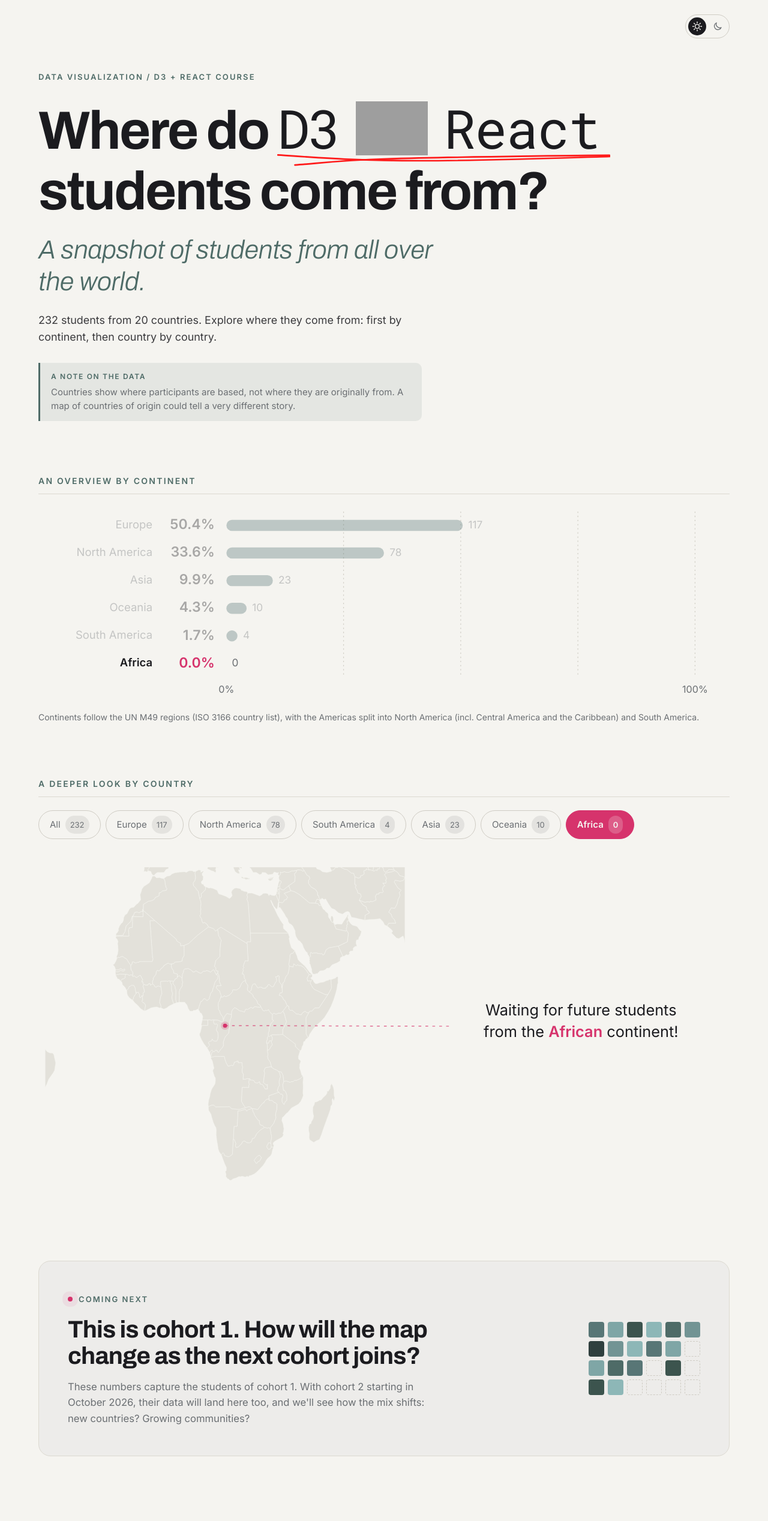
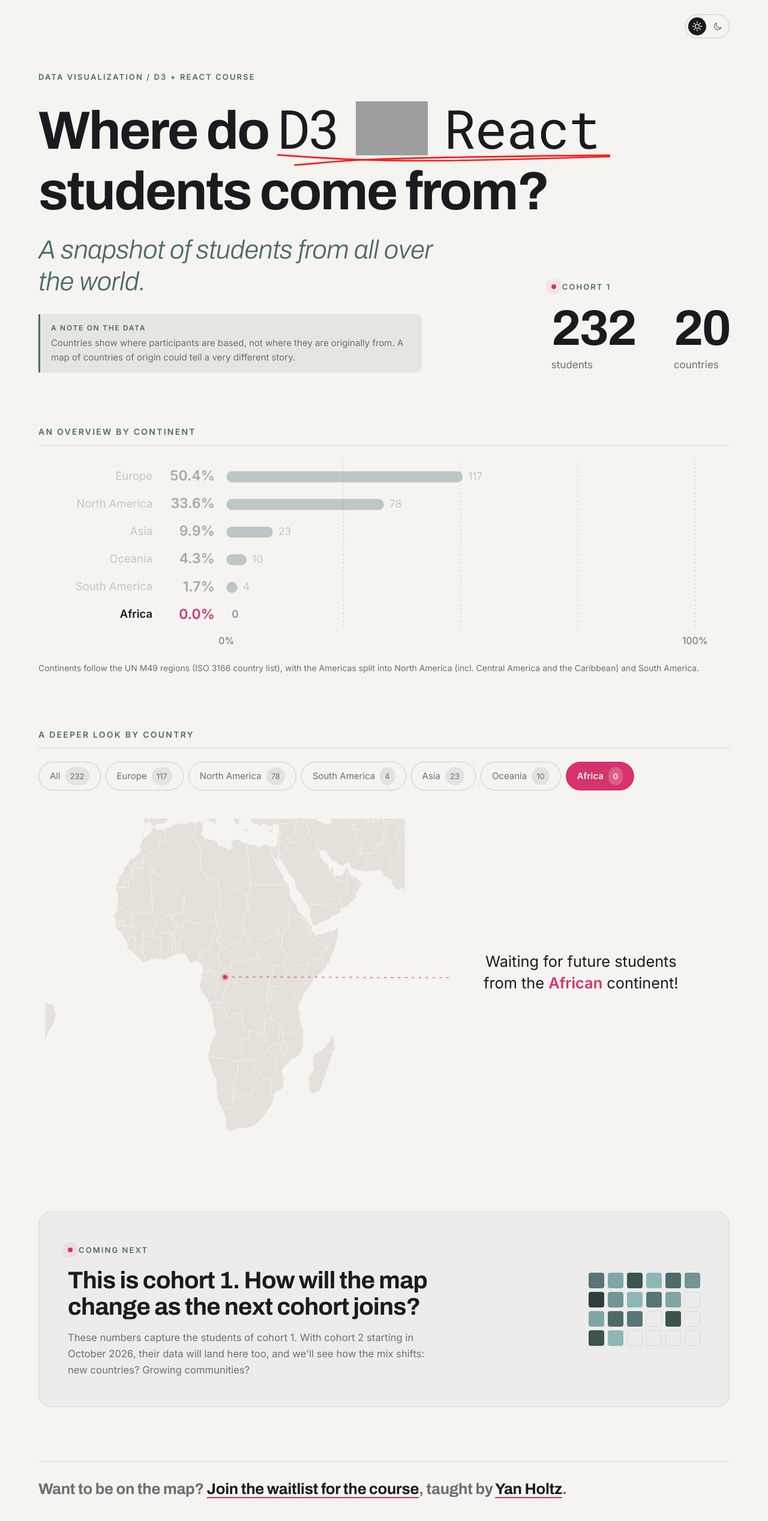
Before and after one commit to manuelam00/D3-loves-react-participants, a React (Vite) app: page / in a window 1280 px wide. Shown: the top 2536 px of the page at 60% size. Built offline with nearby package versions, Linux system fonts and the light colour scheme; grey boxes are pictures that could not be loaded.

Commit message:
2 BANs added + call to action

```diff
--- a/src/App.jsx
+++ b/src/App.jsx
@@ -117,13 +117,11 @@
           <span className="hero-line">students come from?</span>
         </h1>
 
+        {/* Two columns under the title: text on the left, key numbers on the right */}
+        <div className="hero-bottom">
+          <div>
             <p className="hero-subtitle">
               A snapshot of students from all over the world.
-        </p>
-
-        <p className="hero-intro">
-          {TOTAL_STUDENTS} students from {data.length} countries. Explore where
-          they come from: first by continent, then country by country.
             </p>
 
             <p className="data-note">
@@ -132,6 +130,25 @@
               originally from. A map of countries of origin could tell a very
               different story.
             </p>
+          </div>
+
+          {/* BANs ("big numbers"): computed from the data, so they update with it */}
+          <div className="hero-stats" aria-label="Key numbers">
+            <p className="hero-stats-label">
+              <span className="pulse-dot" aria-hidden="true" />
+              Cohort 1
+            </p>
+            {/* A 2 x 2 grid: numbers on the first row, words underneath
+                232        20
+                students   countries */}
+            <div className="ban-grid">
+              <span className="ban-number">{TOTAL_STUDENTS}</span>
+              <span className="ban-number">{data.length}</span>
+              <span className="ban-label">students</span>
+              <span className="ban-label">countries</span>
+            </div>
+          </div>
+        </div>
       </header>
 
       <section className="chart-section">
@@ -213,6 +230,25 @@
           )}
         </div>
       </aside>
+
+      {/* Call to action: one simple sentence */}
+      <footer className="cta">
+        <p>
+          Want to be on the map?{" "}
+          <a
+            href="https://www.react-graph-gallery.com/react-d3-dataviz-course"
+            target="_blank"
+            rel="noopener noreferrer"
+          >
+            Join the waitlist for the course
+          </a>
+          , taught by{" "}
+          <a href="https://www.yan-holtz.com/" target="_blank" rel="noopener noreferrer">
+            Yan Holtz
+          </a>
+          .
+        </p>
+      </footer>
     </main>
   );
 }
--- a/src/chart.css
+++ b/src/chart.css
@@ -95,13 +95,55 @@
   color: var(--teal);
 }
 
-.hero-intro {
-  margin: 24px 0 0 0;
-  max-width: 34em;
-  font-size: clamp(16px, 1.4vw, 19px);
-  line-height: 1.6;
+/* ---- Under the title: subtitle + note (left), big numbers (right) ---- */
+
+.hero-bottom {
+  display: grid;
+  grid-template-columns: minmax(0, 1fr) auto;
+  gap: clamp(32px, 5vw, 80px);
+  align-items: end;
+}
+
+.hero-stats-label {
+  display: flex;
+  align-items: center;
+  gap: 10px;
+  margin: 0 0 14px 0;
+  font-size: 13px;
+  font-weight: 600;
+  letter-spacing: 0.16em;
+  text-transform: uppercase;
+  color: var(--teal);
+}
+
+/* Big numbers: no boxes, just type on a grid */
+.ban-grid {
+  display: grid;
+  grid-template-columns: auto auto;
+  column-gap: clamp(36px, 5vw, 72px);
+  row-gap: 6px;
+  align-items: baseline;
+}
+
+.ban-number {
+  font-family: "Archivo", "Helvetica Neue", Arial, sans-serif;
+  font-weight: 700;
+  font-size: clamp(56px, 6.5vw, 96px);
+  line-height: 1;
+  letter-spacing: -0.035em;
   color: var(--text);
-  opacity: 0.85;
+}
+
+.ban-label {
+  font-size: 17px;
+  color: var(--text-muted);
+}
+
+@media (max-width: 900px) {
+  .hero-bottom {
+    grid-template-columns: 1fr;
+    align-items: start;
+  }
 }
 
 /* ---- Course logo inside the title: "D3 ♥ React" ---- */
@@ -403,3 +445,39 @@
   font-weight: 600;
   color: var(--text);
 }
+
+/* ---- Call to action at the bottom ---- */
+
+.cta {
+  margin-top: clamp(56px, 7vw, 96px);
+  padding-top: 28px;
+  border-top: 1px solid var(--line);
+}
+
+.cta p {
+  margin: 0;
+  font-family: "Archivo", "Helvetica Neue", Arial, sans-serif;
+  font-size: clamp(20px, 2vw, 26px);
+  line-height: 1.4;
+  letter-spacing: -0.01em;
+  color: var(--text-muted);
+}
+
+.cta a {
+  color: var(--text);
+  text-decoration: underline;
+  text-decoration-color: var(--accent);
+  text-decoration-thickness: 2px;
+  text-underline-offset: 5px;
+  transition: color 0.15s;
+}
+
+.cta a:hover {
+  color: var(--accent);
+}
+
+.cta a:focus-visible {
+  outline: 2px solid var(--accent);
+  outline-offset: 3px;
+  border-radius: 2px;
+}
```
Lines whose indentation alone changed are shown as unchanged.
